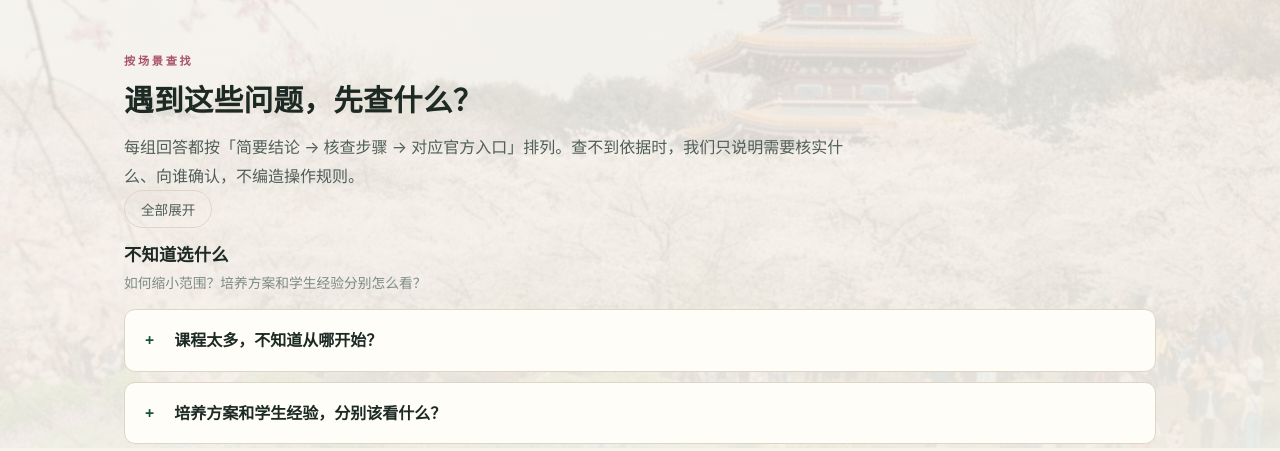
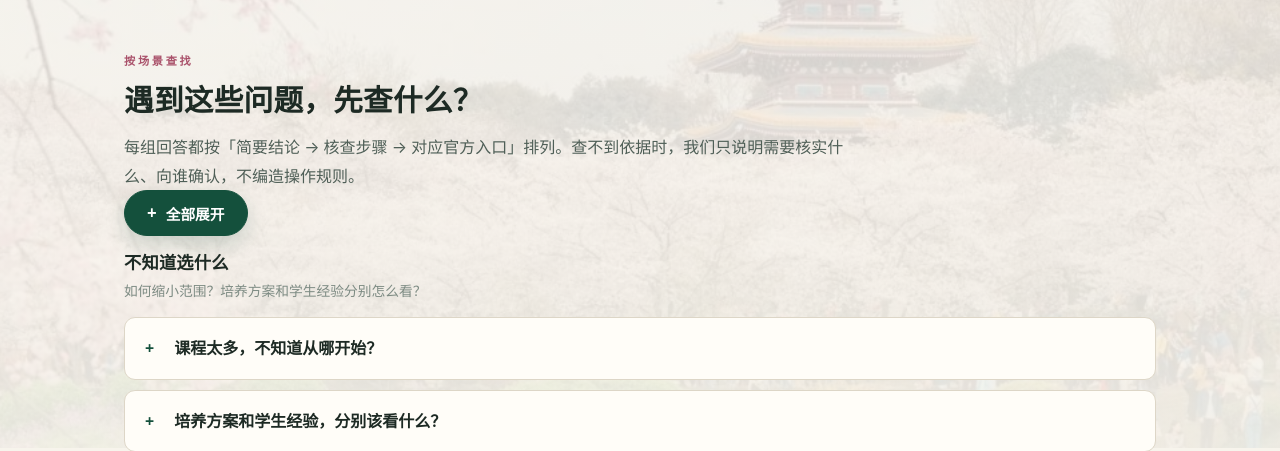
Before and after one commit to mlw3213644470/Freshman-Course-Selection-Guides, a website built with Vite: page faq.html in a window 1280 px wide. Shown: the part 352-803 px from the top of the page. Built offline with nearby package versions, Linux system fonts and the light colour scheme.

Commit message:
style(faq): 放大并强化全部展开按钮
- 将 .link-button 换为醒目的 .qa-toggle 主按钮样式：绿底白字、加粗、阴影、46px 触控高度
- 按钮内联 +/− 图标，随 aria-expanded 状态切换
- 补充 hover/active 反馈，并在 prefers-reduced-motion 下关闭位移动画

Co-authored-by: Copilot <223556219+Copilot@users.noreply.github.com>

```diff
--- a/faq.html
+++ b/faq.html
@@ -31,7 +31,7 @@
       </div>
 
       <div class="qa-toolbar">
-        <button class="link-button" type="button" data-action="toggle-all" aria-expanded="false">全部展开</button>
+        <button class="qa-toggle" type="button" data-action="toggle-all" aria-expanded="false">全部展开</button>
       </div>
 
       <div class="qa-groups reveal">
--- a/src/guide.css
+++ b/src/guide.css
@@ -754,20 +754,40 @@ a { color: var(--luojia); }
   margin-bottom: 16px;
 }
 
-.link-button {
-  padding: 8px 16px;
-  background: transparent;
-  border: 1px solid var(--line);
+.qa-toggle {
+  display: inline-flex;
+  align-items: center;
+  gap: 9px;
+  min-height: 46px;
+  padding: 0 22px;
+  border: 1px solid var(--luojia);
   border-radius: 999px;
-  color: var(--ink-soft);
-  font-size: .85rem;
+  background: var(--luojia);
+  color: #fff;
+  font-family: inherit;
+  font-size: .92rem;
+  font-weight: 600;
   cursor: pointer;
+  box-shadow: 0 8px 20px rgb(20 80 60 / 18%);
+  transition: background .18s ease, transform .18s ease, box-shadow .18s ease;
 }
 
-.link-button:hover {
-  border-color: var(--luojia);
-  color: var(--luojia-deep);
+.qa-toggle::before {
+  content: "+";
+  font-size: 1.15em;
+  font-weight: 700;
+  line-height: 1;
 }
+
+.qa-toggle[aria-expanded="true"]::before { content: "\2212"; }
+
+.qa-toggle:hover {
+  background: var(--luojia-deep);
+  box-shadow: 0 10px 24px rgb(20 80 60 / 26%);
+  transform: translateY(-1px);
+}
+
+.qa-toggle:active { transform: translateY(0); }
 
 /* ---------- panel / definition rows ---------- */
 
@@ -1183,6 +1203,7 @@ a { color: var(--luojia); }
   html { scroll-behavior: auto; }
   .reveal { opacity: 1; transform: none; transition: none; }
   .button:hover,
+  .qa-toggle:hover,
   .station:hover,
   .pager__link:hover { transform: none; }
   .sticky-note { transform: none; }
```
